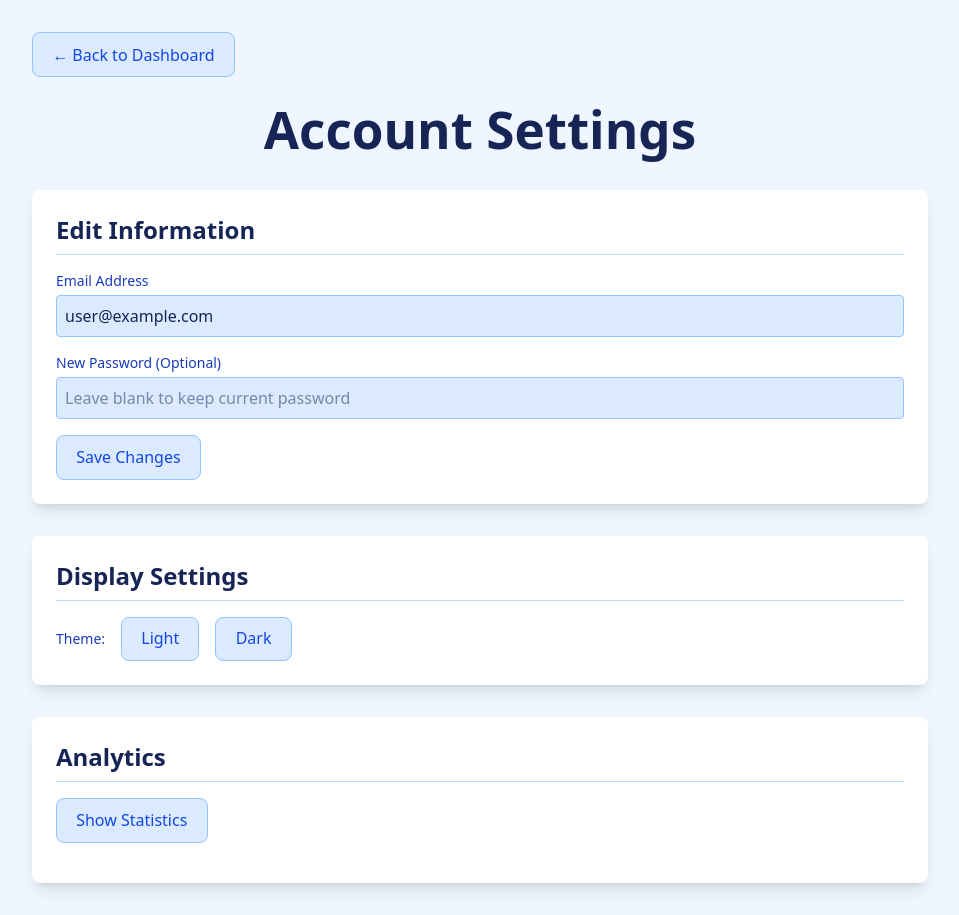
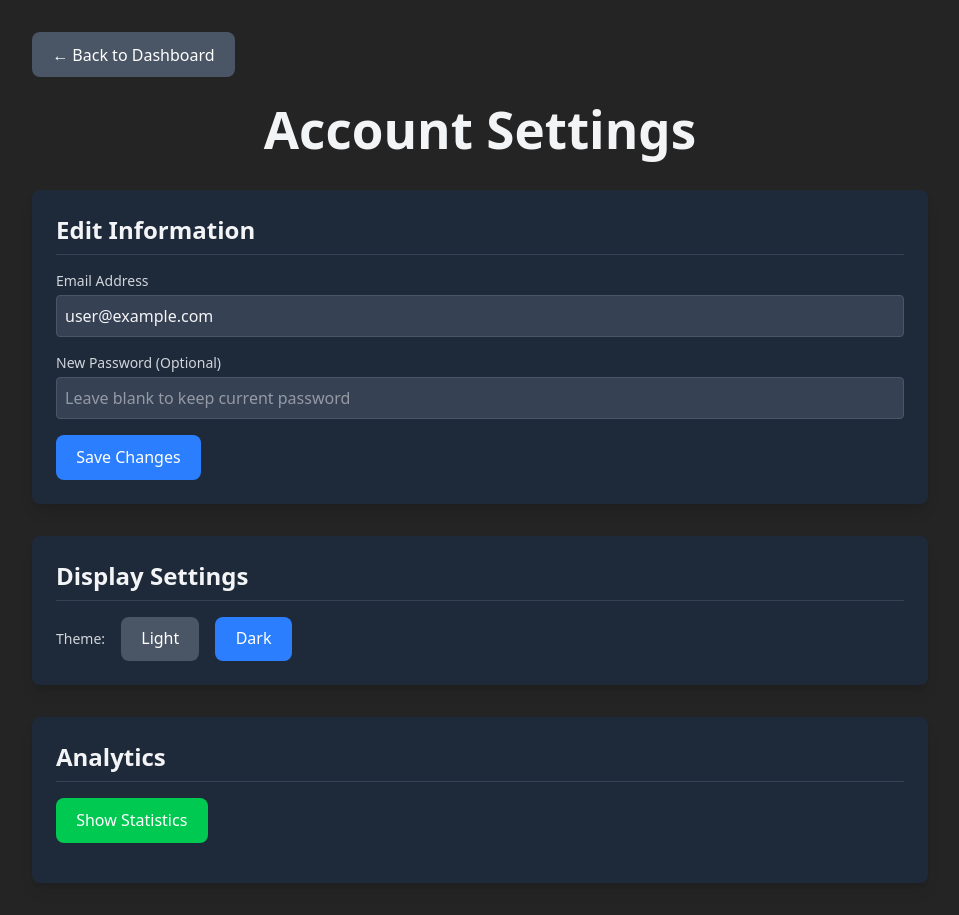
Before and after one commit to JanDanielNieto/mobileweatherresponse, a React (Vite) app in the folder weather-risk-web/: page /account in a window 1280 px wide. Shown: the whole page, without its empty margins (160-1119 px from the left). Built offline with nearby package versions, Linux system fonts and the light colour scheme.

Commit message:
Implement theme management and enhance styling across components

```diff
--- a/weather-risk-web/src/App.jsx
+++ b/weather-risk-web/src/App.jsx
@@ -1,4 +1,4 @@
-import React, { useState, useEffect } from "react"; // Import useState and useEffect
+import React, { useState, useEffect } from "react";
 import { BrowserRouter as Router, Routes, Route } from "react-router-dom";
 import Login from "./pages/Login";
 import Register from "./pages/Register";
@@ -9,37 +9,49 @@ import FullMap from "./pages/FullMap";
 function App() {
   const [isRegistered, setIsRegistered] = useState(false);
 
-  // Apply theme on initial load
+  // --- Centralized Theme State ---
+  const [theme, setTheme] = useState(() => {
+    const savedTheme = localStorage.getItem('theme');
+    // Default to 'dark' if nothing saved or invalid value
+    return savedTheme === 'light' ? 'light' : 'dark';
+  });
+
+  // Effect to apply the 'dark' class to <html> and save preference
   useEffect(() => {
-    const savedTheme = localStorage.getItem('theme') || 'dark'; // Default to dark if nothing saved
     const root = window.document.documentElement;
-    if (savedTheme === 'dark') {
+    if (theme === 'dark') {
       root.classList.add('dark');
     } else {
       root.classList.remove('dark');
     }
-  }, []); // Empty dependency array means this runs only once on mount
+    localStorage.setItem('theme', theme);
+  }, [theme]);
+  // --- End Theme State ---
 
-  const handleRegister = () => {
-    setIsRegistered(true);
-  };
+  const handleRegister = () => setIsRegistered(true);
+  const handleLogin = () => setIsRegistered(true);
 
-  const handleLogin = () => {
-    setIsRegistered(true);
-  };
+  // Define base classes based on theme state
+  const themeClasses = theme === 'light'
+    ? 'bg-blue-50 text-blue-950' // Light theme base
+    : 'bg-[#242424] text-[rgba(255,255,255,0.87)]'; // Dark theme base (matches :root)
 
   return (
+    // Apply theme classes to this main wrapper
+    <div className={`min-h-screen ${themeClasses} transition-colors duration-300`}>
       <Router>
         <Routes>
-        {/* Routes remain the same */}
+          {/* Pass theme state and setter down to components that need them */}
           <Route path="/" element={<Dashboard isRegistered={isRegistered} setIsRegistered={setIsRegistered} />} />
           <Route path="/login" element={<Login onLogin={handleLogin} />} />
           <Route path="/register" element={<Register onRegister={handleRegister} />} />
           <Route path="/dashboard" element={<Dashboard isRegistered={isRegistered} setIsRegistered={setIsRegistered} />} />
-        <Route path="/account" element={<Account />} />
+          {/* Pass theme and setTheme to Account */}
+          <Route path="/account" element={<Account theme={theme} setTheme={setTheme} />} />
           <Route path="/map" element={<FullMap />} />
         </Routes>
       </Router>
+    </div>
   );
 }
 
--- a/weather-risk-web/src/css/index.css
+++ b/weather-risk-web/src/css/index.css
@@ -4,13 +4,12 @@
   font-family: system-ui, Avenir, Helvetica, Arial, sans-serif;
   line-height: 1.5;
   font-weight: 400;
-
   color-scheme: light dark;
 
-  /* --- RESTORE ORIGINAL DARK THEME COLORS --- */
+  /* --- DEFAULT DARK THEME COLORS --- */
   color: rgba(255, 255, 255, 0.87);
   background-color: #242424;
-  /* --- END RESTORE --- */
+  /* --- END DEFAULT --- */
 
   font-synthesis: none;
   text-rendering: optimizeLegibility;
@@ -20,32 +19,23 @@
 
 a {
   font-weight: 500;
-  /* Use Tailwind blue for links in light mode, keep default for dark */
-  @apply text-blue-600 dark:text-blue-400;
+  /* Let utilities in components handle link colors based on theme */
+  /* color: #646cff; */
   text-decoration: inherit;
 }
-a:hover {
-   /* Use Tailwind blue for links in light mode, keep default for dark */
-  @apply text-blue-800 dark:text-blue-300;
-}
+/* a:hover { ... } */
 
 body {
   margin: 0;
   min-width: 320px;
   min-height: 100vh;
-
-  /* --- DEFINE LIGHT THEME (BLUE) AS DEFAULT, DARK THEME AS VARIANT --- */
-  /* Light Theme (Default): Light blue background, dark blue text */
-  /* Dark Theme (Variant): Original :root colors */
-  @apply bg-blue-50 text-blue-900 dark:bg-[#242424] dark:text-[rgba(255,255,255,0.87)] transition-colors duration-300;
-  /* --- END THEME DEFINITION --- */
+  /* REMOVE @apply rules - theme will be applied in App.jsx */
 }
 
 h1 {
-  /* Adjust heading color for light theme */
-  @apply text-blue-950 dark:text-[rgba(255,255,255,0.87)];
-  font-size: 3.2em; /* Keep original size */
-  line-height: 1.1; /* Keep original line-height */
+  /* REMOVE @apply rules - use classes in components */
+  font-size: 3.2em;
+  line-height: 1.1;
 }
 
 button {
@@ -56,17 +46,11 @@ button {
   font-weight: 500;
   font-family: inherit;
   cursor: pointer;
-  transition: border-color 0.25s, background-color 0.25s, color 0.25s; /* Added transitions */
-
-  /* Define base button styles for light theme, override for dark */
-  /* Example: Blue button for light, dark gray for dark */
-  /* NOTE: Specific button styles in components will override this */
-   @apply bg-blue-100 text-blue-700 border-blue-300 hover:bg-blue-200 dark:bg-gray-700 dark:text-gray-100 dark:border-gray-600 dark:hover:bg-gray-600;
-
+  transition: border-color 0.25s, background-color 0.25s, color 0.25s;
+  /* REMOVE base @apply rules - style buttons in components */
 }
 
-
-/* Keep the animation styles */
+/* Keep animations */
 @layer utilities {
   @keyframes fadeIn {
     from { opacity: 0; }
--- a/weather-risk-web/src/pages/Account.jsx
+++ b/weather-risk-web/src/pages/Account.jsx
@@ -1,93 +1,69 @@
 // filepath: c:\Users\dropt\.vscode\mobileweatherresponse\weather-risk-web\src\pages\Account.jsx
-import React, { useState, useEffect } from 'react';
+import React, { useState } from 'react'; // Removed useEffect
 import { useNavigate } from 'react-router-dom';
 
-export default function Account() {
+// Receive theme and setTheme as props
+export default function Account({ theme, setTheme }) {
   const navigate = useNavigate();
   const [showAnalytics, setShowAnalytics] = useState(false);
-  const [userInfo, setUserInfo] = useState({
-    email: "user@example.com",
-  });
+  const [userInfo, setUserInfo] = useState({ email: "user@example.com" });
 
-  const [theme, setTheme] = useState(() => {
-    const savedTheme = localStorage.getItem('theme') || 'dark';
-    return savedTheme;
-  });
+  // REMOVED local theme useState and useEffect
 
-  useEffect(() => {
-    const root = window.document.documentElement;
-    if (theme === 'dark') {
-      root.classList.add('dark');
-    } else {
-      root.classList.remove('dark');
-    }
-    localStorage.setItem('theme', theme);
-  }, [theme]);
-
+  // Use the setTheme prop directly
   const handleThemeChange = (newTheme) => {
-    setTheme(newTheme);
+    setTheme(newTheme); // Call the function passed from App.jsx
     console.log("Theme changed to:", newTheme);
   };
 
-  const handleInputChange = (e) => {
-    const { name, value } = e.target;
-    setUserInfo(prev => ({ ...prev, [name]: value }));
-  };
+  const handleInputChange = (e) => { /* ... no change ... */ };
+  const handleSaveChanges = () => { /* ... no change ... */ };
 
-  const handleSaveChanges = () => {
-    console.log("Saving changes:", userInfo);
-    alert("Changes saved (simulated).");
-  };
-
-  // Define base styles for light theme, dark: variants for dark theme
-  const pageBg = "bg-blue-50 dark:bg-[#242424]"; // Match body styles
-  const cardBg = "bg-white dark:bg-gray-800";
-  const textColor = "text-blue-950 dark:text-gray-100";
-  const secondaryTextColor = "text-blue-800 dark:text-gray-300";
-  const borderColor = "border-blue-200 dark:border-gray-700";
-  const inputBg = "bg-blue-100 dark:bg-gray-700";
-  const inputBorder = "border-blue-300 dark:border-gray-600";
-  const buttonTextColor = "text-blue-900 dark:text-white"; // For theme buttons
+  // Define styles based on the theme prop
+  // Note: Base page background/text is now handled by App.jsx wrapper
+  const cardBg = theme === 'light' ? "bg-white" : "bg-gray-800";
+  const textColor = theme === 'light' ? "text-blue-950" : "text-gray-100"; // Primary text within cards/page
+  const secondaryTextColor = theme === 'light' ? "text-blue-800" : "text-gray-300";
+  const borderColor = theme === 'light' ? "border-blue-200" : "border-gray-700";
+  const inputBg = theme === 'light' ? "bg-blue-100" : "bg-gray-700";
+  const inputBorder = theme === 'light' ? "border-blue-300" : "border-gray-600";
+  const buttonTextColor = theme === 'light' ? "text-blue-900" : "text-white"; // For inactive theme buttons
+  const backButtonBg = theme === 'light' ? "bg-blue-200 text-blue-800 hover:bg-blue-300" : "bg-gray-600 text-white hover:bg-gray-500";
+  const inactiveThemeButtonBg = theme === 'light' ? "bg-blue-100 hover:bg-blue-200" : "bg-gray-600 hover:bg-gray-500";
+  const activeThemeButtonBg = "bg-blue-500 text-white"; // Same for both themes
 
   return (
-    // Apply base page background and text color
-    <div className={`min-h-screen ${pageBg} ${textColor} p-8 transition-colors duration-300`}>
+    // No need for pageBg/textColor here, inherited from App.jsx wrapper
+    <div className="p-8">
       <div className="max-w-4xl mx-auto">
         <div className="mb-6 flex justify-start">
           <button
             onClick={() => navigate('/dashboard')}
-            // Use light/dark styles consistent with index.css button base
-            className={`px-4 py-2 rounded bg-blue-200 text-blue-800 hover:bg-blue-300 dark:bg-gray-600 dark:text-white dark:hover:bg-gray-500`}
+            className={`px-4 py-2 rounded ${backButtonBg}`}
           >
             &larr; Back to Dashboard
           </button>
         </div>
 
+        {/* Use textColor for main heading */}
         <h1 className={`text-4xl font-bold mb-8 text-center ${textColor}`}>Account Settings</h1>
 
         {/* Edit Account Information Section */}
         <div className={`${cardBg} shadow-lg rounded-lg p-6 mb-8`}>
-          <h2 className={`text-2xl font-semibold mb-4 border-b ${borderColor} pb-2`}>Edit Information</h2>
+          <h2 className={`text-2xl font-semibold mb-4 border-b ${borderColor} pb-2 ${textColor}`}>Edit Information</h2>
           <div className="space-y-4">
             <div>
               <label htmlFor="email" className={`block text-sm font-medium mb-1 ${secondaryTextColor}`}>Email Address</label>
-              <input
-                type="email" id="email" name="email" value={userInfo.email} onChange={handleInputChange}
-                className={`w-full p-2 border rounded ${inputBg} ${textColor} ${inputBorder}`}
-              />
+              <input type="email" id="email" name="email" value={userInfo.email} onChange={handleInputChange}
+                     className={`w-full p-2 border rounded ${inputBg} ${textColor} ${inputBorder}`} />
             </div>
             <div>
               <label htmlFor="password" className={`block text-sm font-medium mb-1 ${secondaryTextColor}`}>New Password (Optional)</label>
-              <input
-                type="password" id="password" name="password" placeholder="Leave blank to keep current password"
-                className={`w-full p-2 border rounded ${inputBg} ${textColor} ${inputBorder}`}
-              />
+              <input type="password" id="password" name="password" placeholder="Leave blank to keep current password"
+                     className={`w-full p-2 border rounded ${inputBg} ${textColor} ${inputBorder}`} />
             </div>
-            <button
-              onClick={handleSaveChanges}
-              // Specific button style - primary action
-              className="bg-blue-500 text-white px-5 py-2 rounded hover:bg-blue-600 dark:bg-blue-600 dark:hover:bg-blue-700"
-            >
+            <button onClick={handleSaveChanges}
+                    className="bg-blue-500 text-white px-5 py-2 rounded hover:bg-blue-600 dark:bg-blue-600 dark:hover:bg-blue-700">
               Save Changes
             </button>
           </div>
@@ -95,26 +71,18 @@ export default function Account() {
 
         {/* Display Settings Section */}
         <div className={`${cardBg} shadow-lg rounded-lg p-6 mb-8`}>
-          <h2 className={`text-2xl font-semibold mb-4 border-b ${borderColor} pb-2`}>Display Settings</h2>
+          <h2 className={`text-2xl font-semibold mb-4 border-b ${borderColor} pb-2 ${textColor}`}>Display Settings</h2>
           <div className="flex items-center space-x-4">
             <span className={`text-sm font-medium ${secondaryTextColor}`}>Theme:</span>
             <button
               onClick={() => handleThemeChange('light')}
-              // Active state: primary blue; Inactive state: lighter blue/gray
-              className={`px-3 py-1 rounded text-sm ${theme === 'light'
-                  ? 'bg-blue-500 text-white'
-                  : `bg-blue-100 dark:bg-gray-600 ${buttonTextColor} hover:bg-blue-200 dark:hover:bg-gray-500`
-                }`}
+              className={`px-3 py-1 rounded text-sm ${theme === 'light' ? activeThemeButtonBg : `${inactiveThemeButtonBg} ${buttonTextColor}`}`}
             >
               Light
             </button>
             <button
               onClick={() => handleThemeChange('dark')}
-              // Active state: primary blue (consistent); Inactive state: lighter blue/gray
-              className={`px-3 py-1 rounded text-sm ${theme === 'dark'
-                  ? 'bg-blue-500 text-white' // Use same active color for consistency
-                  : `bg-blue-100 dark:bg-gray-600 ${buttonTextColor} hover:bg-blue-200 dark:hover:bg-gray-500`
-                }`}
+              className={`px-3 py-1 rounded text-sm ${theme === 'dark' ? activeThemeButtonBg : `${inactiveThemeButtonBg} ${buttonTextColor}`}`}
             >
               Dark
             </button>
@@ -123,16 +91,13 @@ export default function Account() {
 
         {/* Analytics Section */}
         <div className={`${cardBg} shadow-lg rounded-lg p-6`}>
-          <h2 className={`text-2xl font-semibold mb-4 border-b ${borderColor} pb-2`}>Analytics</h2>
-          <button
-            onClick={() => setShowAnalytics(!showAnalytics)}
-             // Specific button style - secondary action
-            className="bg-green-500 text-white px-5 py-2 rounded hover:bg-green-600 dark:bg-green-600 dark:hover:bg-green-700 mb-4"
-          >
+           <h2 className={`text-2xl font-semibold mb-4 border-b ${borderColor} pb-2 ${textColor}`}>Analytics</h2>
+           <button onClick={() => setShowAnalytics(!showAnalytics)}
+                   className="bg-green-500 text-white px-5 py-2 rounded hover:bg-green-600 dark:bg-green-600 dark:hover:bg-green-700 mb-4">
              {showAnalytics ? 'Hide' : 'Show'} Statistics
            </button>
            {showAnalytics && (
-            <div className={`bg-blue-100 dark:bg-gray-700 p-4 rounded`}>
+             <div className={`${theme === 'light' ? 'bg-blue-100' : 'bg-gray-700'} p-4 rounded`}>
                <h3 className={`text-lg font-semibold mb-2 ${textColor}`}>Usage Statistics (Placeholder)</h3>
                <ul className={`list-disc list-inside space-y-1 text-sm ${secondaryTextColor}`}>
                  <li>Logins this month: 15</li>
```
Also changed, not shown: weather-risk-web/src/pages/Dashboard.jsx (+9 -4 lines), weather-risk-web/src/pages/Login.jsx (+5 -4 lines), weather-risk-web/src/pages/Register.jsx (+3 -4 lines). Lines whose indentation alone changed are shown as unchanged.
